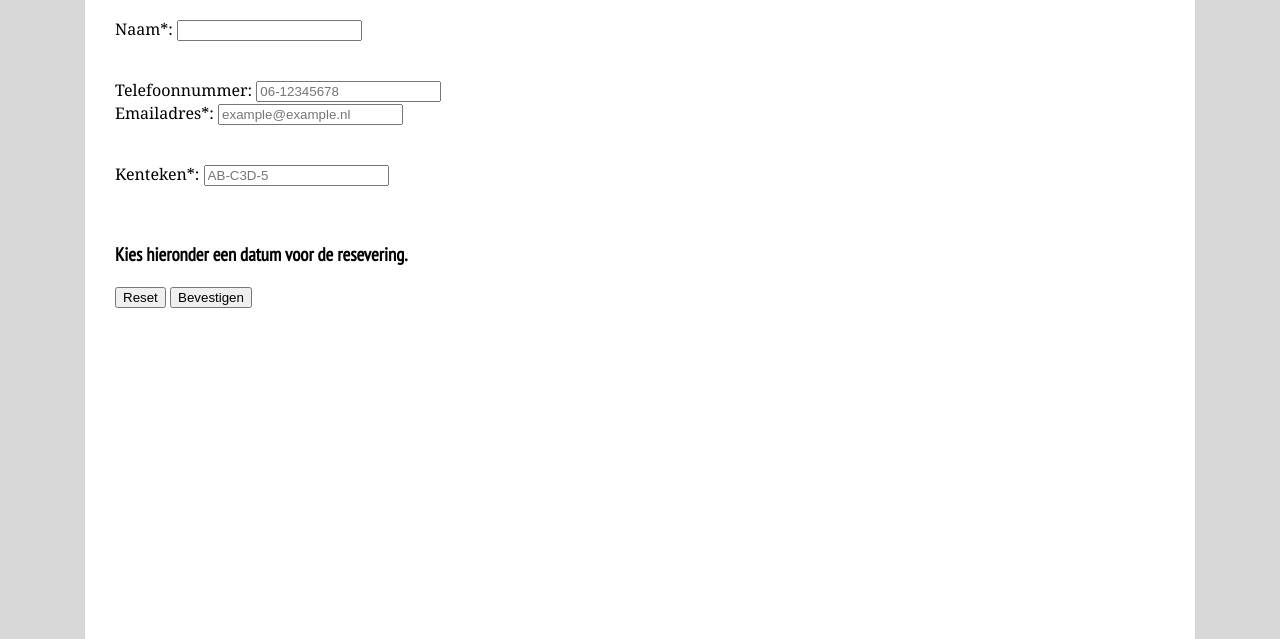
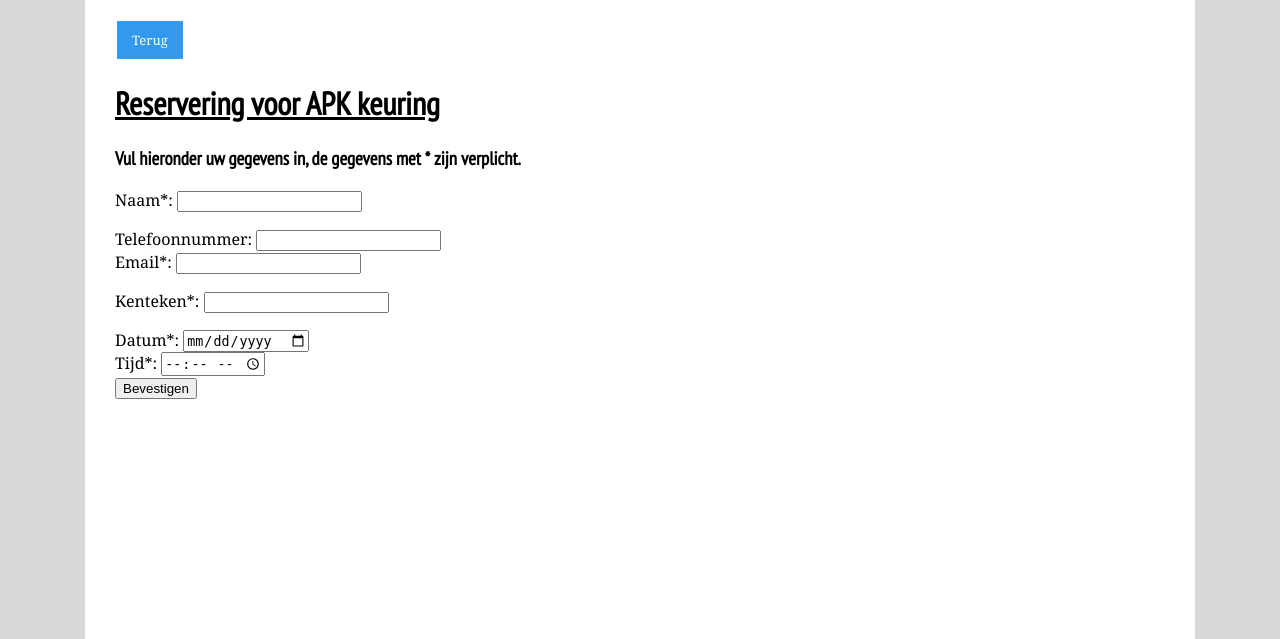
Before and after one commit to TzunderWulf/reservationWebsite, a PHP site: page /reservationPages/reservationAPK.php in a window 1280 px wide. Shown: the part 162-801 px from the top of the page. Run offline with PHP 8.4, Linux system fonts and the light colour scheme.

Commit message:
changed: formatted the document nicely

```diff
--- a/reservationPages/reservationAPK.php
+++ b/reservationPages/reservationAPK.php
@@ -1,55 +1,71 @@
 <?php
-    // require_once('../includes/connect.php'); // to connect to database
+    require_once('../includes/connect.php'); // File to connect to database
 
-    // variables for inputs
-    $name = '';
-    $phoneNumber = '';
-    $email = '';
-    $licensePlate = '';
+    // Variables for inputs
+    $name = $phoneNumber = $emailAddress = $licensePlate = $pickedDate = $pickedTime = '';
+    $nameErr = $emailAddressErr = $licensePlateErr = $dateErr = $timeErr = $databaseErr= '';
 
-    // error variables
-    $nameErr = '';
-    $emailErr = '';
-    $licensePlateErr = '';
+    // variable for the current date + 1
+    $currentDate = date('Y-m-d', strtotime("+1 day"));
 
-    // php validation of form
+    // PHP validation of the form
     if (isset($_POST['submit'])) {
-        $validForm = true; // boolean to check if form is valid, changes based on if field is empty
+        $validForm = true; // boolean to check if the form is valid, can change based per field input
 
-        // validation for the name input
-        if (!isset($_POST['name']) || $_POST['name'] === '') {
+        // validation for the name input, checks if it is empty and if theres numbers in the name
+        if (empty($_POST['name'])) {
             $validForm = false;
-            $nameErr = 'Dit veld is verplicht.';
+            $nameErr = "Dit veld is verplicht.";
+        } elseif (preg_match("/(\d)/i", $_POST['name'])) {
+            $validform = false;
+            $nameErr = "Er zitten nummers in de opgegeven naam.";
         } else {
             $name = htmlspecialchars($_POST['name']);
         }
 
-        // validation for the email input
-        if (!isset($_POST['email']) || $_POST['email'] === '') {
+        // validation for the email input, checks if it is empty and if it is a valid email
+        if (empty($_POST['email-address'])) {
             $validForm = false;
-            $emailErr = 'Dit veld is verplicht.';
+            $emailAddressErr = "Dit veld is verplicht.";
+        } elseif (!filter_var($_POST['email-address'], FILTER_VALIDATE_EMAIL)) {
+            $validForm = false;
+            $emailErr = 'Geen geldige email ingevoerd.';
         } else {
-            $email = htmlspecialchars($_POST['email']);
-            // validation for the valid email
-            if (!filter_var($email, FILTER_VALIDATE_EMAIL)) {
-                $validForm = false;
-                $emailErr = 'Vekeerde email.';
-            }
+            $emailAddress = htmlspecialchars($_POST['email-address']);
         }
 
-        // validation for the license plate input
-        if (!isset($_POST['licensePlate']) || $_POST['licensePlate'] === '') {
+        // validation for the license plate input, checks if it is empty
+        // and *if it is a valid license plate*
+        if (empty($_POST['license-plate'])) {
             $validForm = false;
             $licensePlateErr = 'Dit veld is verplicht.';
         } else {
-            $licensePlate = htmlspecialchars($_POST['licensePlate']);
-            $licensePlate = strtoupper($_POST['licensePlate']);
+            $licensePlate = htmlspecialchars($_POST['license-plate']);
         }
-        $phoneNumber = $_POST['phoneNumber']; // phonenumber
+        $phoneNumber = htmlspecialchars($_POST['phone-number']);
+        $pickedDate = htmlspecialchars($_POST['picked-date']);
+        $pickedTime = htmlspecialchars($_POST['picked-time']);
 
-        // if the entire form is valid sent user to confirmation page
         if ($validForm) {
-            header('Location: ../confirmation.php');
+            header('../confirmation.php');
+/*
+            $reservationQuery = sprintf("INSERT INTO users (Date, Time) VALUES ('%s', '%s')",
+                $db ->real_escape_string($pickedDate),
+                $db->real_escape_string($pickedTime));
+
+            $customerQuery = sprintf("INSERT INTO users (Name, PhoneNumber, Email, LicensePlate) VALUES ('%s', '%s', '%s', '%s')",
+                $db ->real_escape_string($name),
+                $db->real_escape_string($phoneNumber),
+                $db->real_escape_string($emailAddress),
+                $db->real_escape_string($licensePlate));
+
+            $reservationResult = mysqli_query($db, $reservationQuery);
+            $customerResult = mysqli_query($db, $customerQuery);
+
+            if (!$reservationResult || !$customerResult) {
+                $databaseErr = "Resevering mislukt." . mysqli_error($db);
+            }
+*/
         }
     }
 ?>
@@ -57,50 +73,88 @@
 <!doctype html>
 <html lang="nl">
     <head>
-            <title>Reserveren APK</title>
+        <title>Reserveren</title>
         <link rel="stylesheet" href="../stylesheet.css">
+
+        <!-- Google Font-->
         <link rel="preconnect" href="https://fonts.gstatic.com">
         <link href="https://fonts.googleapis.com/css2?family=PT+Sans+Narrow&display=swap" rel="stylesheet">
     </head>
 
+
     <body>
-        <!-- R: Button bij gedaan bij de terug knop--->
-            <a href="../index.php"><button2>Terug</button2></a>
-            <h1>Afspraak maken voor APK keuring</h1>
-            <h3>Vul hieronder de gegevens in het formulier, de gegevens met * zijn verplicht.</h3>
+        <header>
+            <img id="header" src="https://garagenieuwrijswijk.nl/wp-content/uploads/2014/01/cropped-header45.png"
+            alt="Garage nieuw rijswijk">
+        </header>
+
+        <main>
+            <a href="../index.php">
+                <button>Terug</button>
+            </a>
+
+            <h1>Reservering voor APK keuring</h1>
+            <h3>Vul hieronder uw gegevens in, de gegevens met * zijn verplicht.</h3>
+
+            <h3><?=$databaseErr;?></h3>
 
             <form action="" method="post">
-                <!-- input for name !-->
+
+                <!-- Inputs for user data that is needed for reservation -->
+                <!-- Input for name, required -->
+                <div>
                     <label for="naam">Naam*: </label>
-                <input type="text" id="naam" name="name" value="<?=
-                htmlspecialchars($name, ENT_QUOTES);?>">
-                <p class="error"><?=$nameErr;?></p><br>
+                    <input type="text" id="naam" name="name"
+                        value="<?=htmlspecialchars($name, ENT_QUOTES);?>">
+                    <p class="error-message"><?=$nameErr;?></p>
+                </div>
 
-                <!-- input for phone number !-->
+                <!-- Input for phone number -->
+                <div>
                     <label for="telefoonnummer">Telefoonnummer: </label>
-                <input type="text" id="telefoonnummer" name="phoneNumber" maxlength="11" placeholder="06-12345678" value="<?=
-                htmlspecialchars($phoneNumber, ENT_QUOTES);?>"><br>
+                    <input type="text" id="telefoonnummer" name="phone-number"
+                        maxlength="11" value="<?=htmlspecialchars($phoneNumber, ENT_QUOTES);?>">
+                </div>
 
-                <!-- input for email address !-->
-                <label for="email">Emailadres*: </label>
-                <input type="text" id="email" name="email" placeholder="example@example.nl" value="<?=
-                htmlspecialchars($email, ENT_QUOTES);?>">
-                <p class="error"><?=$emailErr;?></p><br>
+                <!-- Input for email address, required -->
+                <div>
+                    <label for="email-adres">Email*: </label>
+                    <input type="text" id="email-adres" name="email-address"
+                        value="<?=htmlspecialchars($emailAddress, ENT_QUOTES);?>">
+                    <p class="error-message"><?=$emailAddressErr;?></p>
+                </div>
 
-                <!-- input for license plate !-->
+                <!-- Input for license plate, required -->
+                <div>
                     <label for="kenteken">Kenteken*: </label>
-                <input type="text" id="kenteken" name="licensePlate" maxlength="8" placeholder="AB-C3D-5" value="<?=
-                htmlspecialchars($licensePlate, ENT_QUOTES);?>">
-                <p class="error"><?=$licensePlateErr;?></p><br>
+                    <input type="text" id="kenteken" name="license-plate"
+                        maxlength="8" value="<?=htmlspecialchars($licensePlate, ENT_QUOTES);?>">
+                    <p class="error-message"><?=$licensePlateErr;?></p>
+                </div>
 
-                <h3>Kies hieronder een datum voor de resevering.</h3>
+                <!-- Inputs for choosing a date and time for the reservation -->
+                <!-- Input for choosing a date, required -->
+                <div>
+                    <label for="datum">Datum*: </label>
+                    <input type="date" id="datum" name="picked-date" min="<?=$currentDate;?>">
+                </div>
 
-                <!-- agenda with possible times !-->
+                <!-- Input for choosing a time, required -->
+                <div>
+                    <label for="tijd">Tijd*: </label>
+                    <input type="time" id="tijd" name="picked-time" min="10:00" max="17:00" step="900">
+                </div>
 
-                <!-- resetting and submitting the form to validate !-->
-                <!-- in case the form fails to validate, user is send back here and error is shown !-->
-                <input type="reset" name="reset" value="Reset">
+                <div>
                     <input type="submit" name="submit" value="Bevestigen">
+                </div>
             </form>
+        </main>
+
+        <!--
+        <footer>
+            <p>Made with the power of PHP</p>
+        </footer>
+        -->
     </body>
 </html>
--- a/stylesheet.css
+++ b/stylesheet.css
@@ -57,7 +57,7 @@ button:hover {
     font-family: Georgia, serif;
 }
 
-p.error {
+p.error-message {
     color: red;
 }
 
```
Lines whose indentation alone changed are shown as unchanged.
